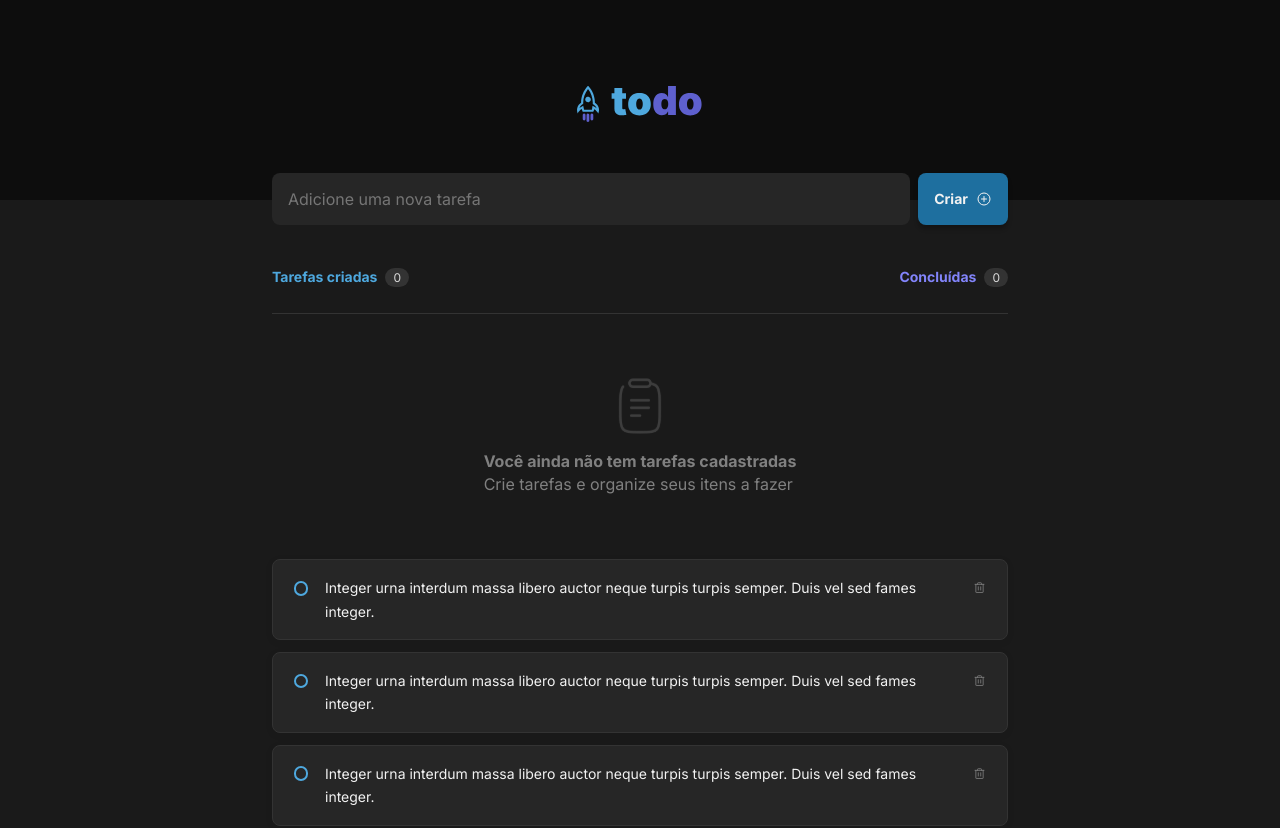
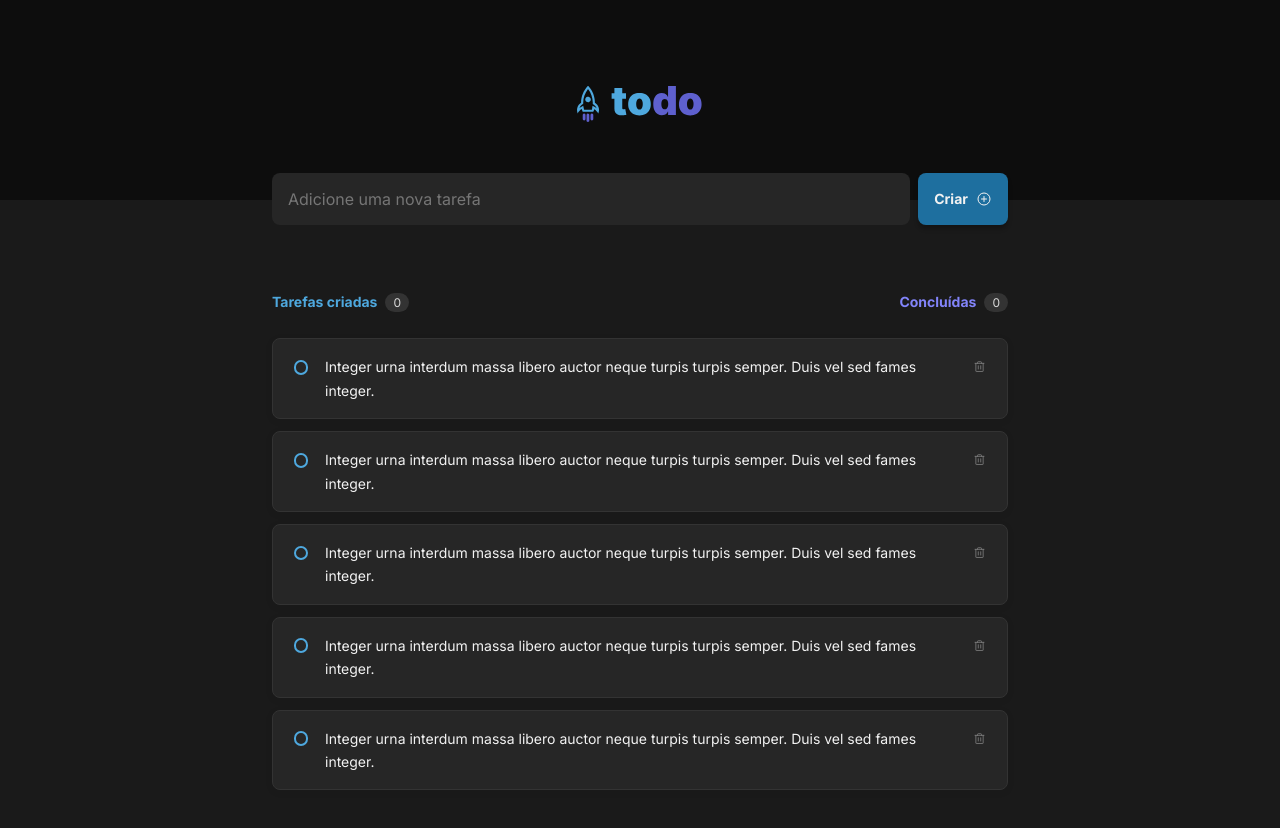
Before and after one commit to NayaraHolanda/to-do-list, a React (Vite) app: page / in a window 1280 px wide. Shown: the top 828 px of the page. Built offline with nearby package versions, Linux system fonts and the light colour scheme.

Commit message:
Show ToDo empty or with tasks

```diff
--- a/src/components/Tasks.module.css
+++ b/src/components/Tasks.module.css
@@ -1,14 +1,10 @@
 .container {
-  margin: 65px auto;
+  margin: 90px auto 64px auto;
   max-width: 736px;
 }
 .labels {
-  border-bottom: 0.5px var(--gray-400) solid;
   display: flex;
   justify-content: space-between;
-}
-.labels div {
-  margin-bottom: 24px;
 }
 .labels strong {
   font-size: 0.875rem;
@@ -32,8 +28,12 @@
   display: flex;
   flex-direction: column;
   gap: 12px;
+  margin: 24px 0;
 }
 .tasksEmpty {
+  border-top: 0.5px var(--gray-400) solid;
   gap: 16px;
-  margin: 64px 0;
 }
+.tasksEmpty img {
+  margin-top: 64px;
+}
--- a/src/components/Tasks.tsx
+++ b/src/components/Tasks.tsx
@@ -19,14 +19,7 @@ export function Tasks({ tasks }: TasksProps) {
           <span>0</span>
         </div>
       </div>
-      <div className={`${styles.tasks} ${styles.tasksEmpty}`}>
-        <img src={clipboard} alt="" width={56} height={56} />
-        <p>
-          <strong>Você ainda não tem tarefas cadastradas</strong>
-          <br />
-          Crie tarefas e organize seus itens a fazer
-        </p>
-      </div>
+      {tasks.length !== 0 ? (
         <div className={`${styles.tasks}`}>
           {tasks.map((task) => {
             return (
@@ -39,6 +32,16 @@ export function Tasks({ tasks }: TasksProps) {
             )
           })}
         </div>
+      ) : (
+        <div className={`${styles.tasks} ${styles.tasksEmpty}`}>
+          <img src={clipboard} alt="" width={56} height={56} />
+          <p>
+            <strong>Você ainda não tem tarefas cadastradas</strong>
+            <br />
+            Crie tarefas e organize seus itens a fazer
+          </p>
+        </div>
+      )}
     </div>
   )
 }
```
Lines whose indentation alone changed are shown as unchanged.
